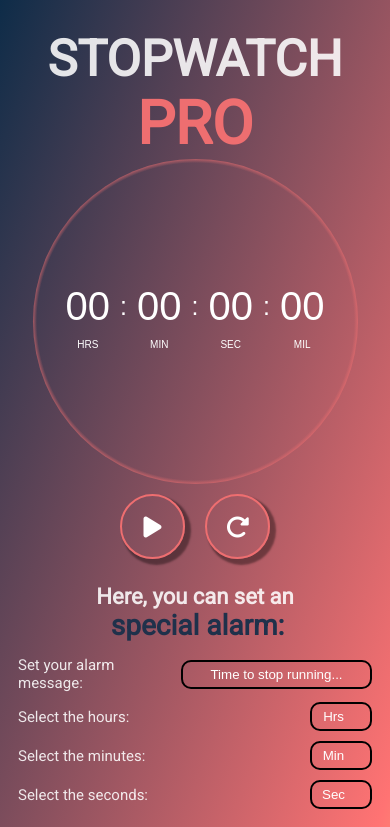
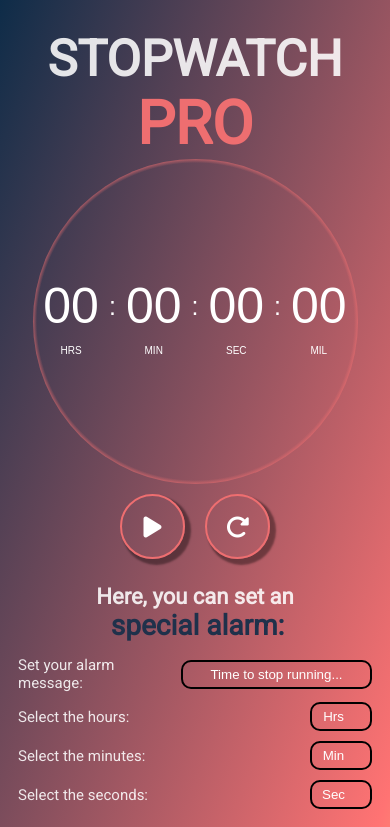
Before and after one commit to danielsalvas/stopwatch-react, a React (Vite) app: page / in a window 390 px wide. Shown: the top 827 px of the page. Built offline with nearby package versions, Linux system fonts and the light colour scheme.

Commit message:
[Fixes] [Try 1] Bug fix in Stopwatch, is not working in mobile

```diff
--- a/src/App.jsx
+++ b/src/App.jsx
@@ -9,7 +9,7 @@ function App() {
   const [alarm, setAlarm] = useState(null)
   const [message, setMessage] = useState('')
 
-  const intervalRef = useRef();
+  let intervalRef = useRef();
 
   useEffect(() => {
 
--- a/src/components/stopwatch/stopwatch.module.css
+++ b/src/components/stopwatch/stopwatch.module.css
@@ -33,9 +33,3 @@
     justify-content: center;
     margin: 10px 10px;
   }
-
-  @media screen and (max-width: 1024px) {
-    .time__value {
-      font-size: 40px;
-    }
-}
```
